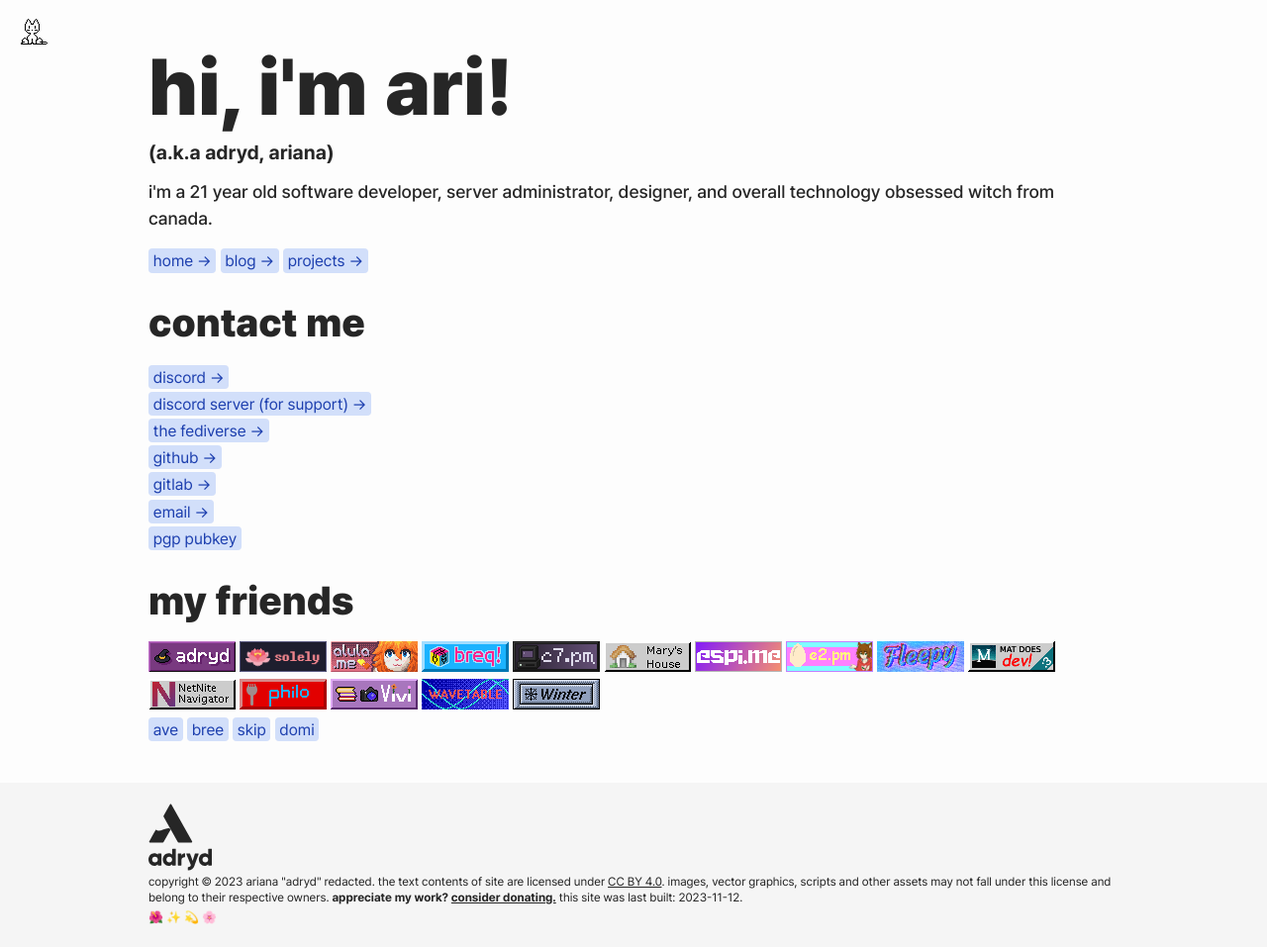
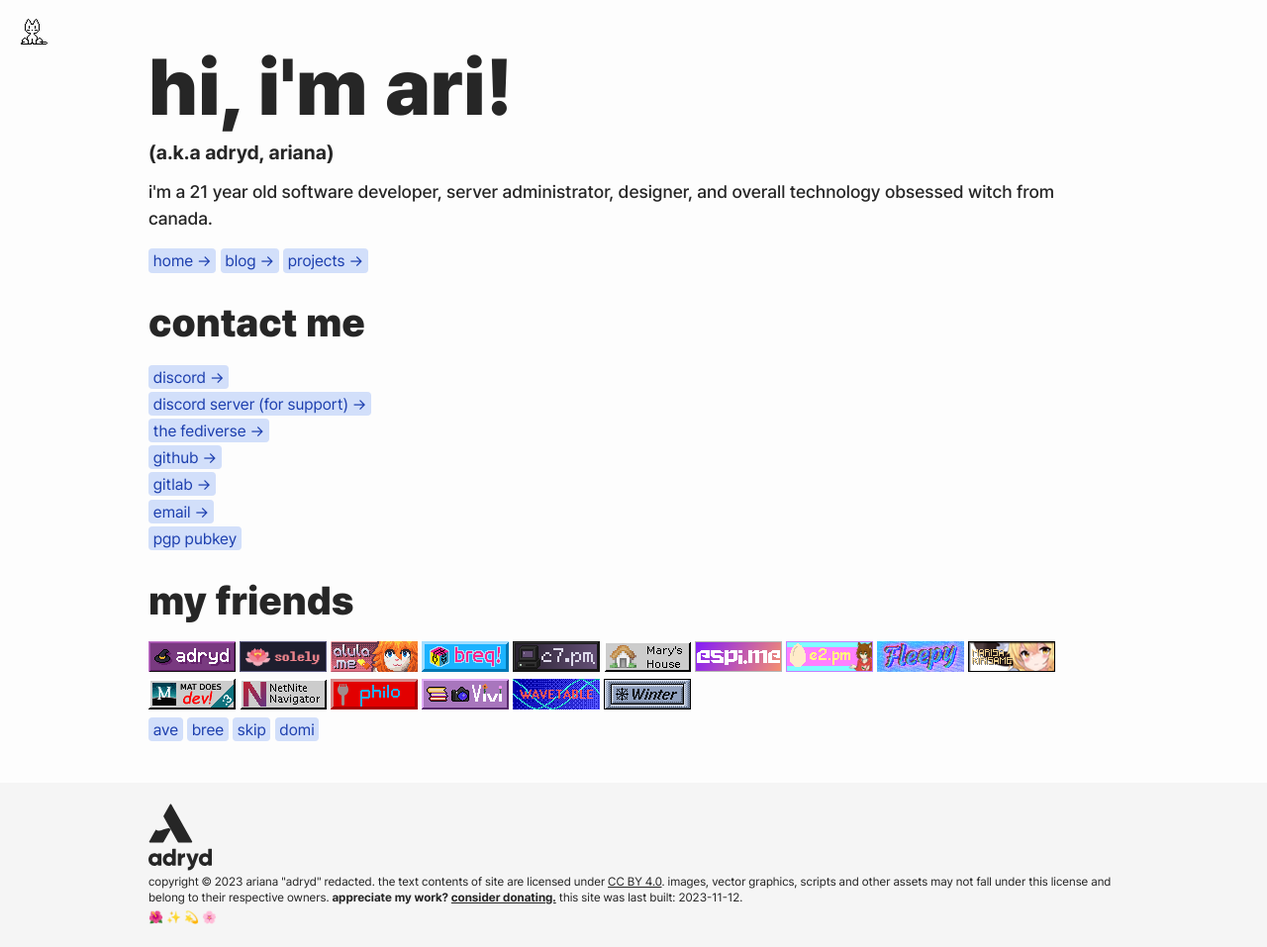
Before and after one commit to adryd325/website, a Jekyll site: the page built from index.html, in a window 1280 px wide. Shown: the whole page at 99% size. Built offline with Jekyll 4.4.1, drawn with Linux system fonts in a browser that asks for light colours.

Commit message:
add marisakirisame

```diff
--- a/index.html
+++ b/index.html
@@ -93,6 +93,9 @@ title: home
       <a class="inline-flex" href="//fleepy.tv"
         ><img src="/static/buttons/fleepy.png" alt="Fleepy"
       /></a>
+      <a class="inline-flex" href="//marisakirisame.net"
+        ><img src="/static/buttons/marisakirisame.png" alt="marisakirisame.net"
+      /></a>
       <a class="inline-flex" href="//matdoes.dev"
         ><img src="/static/buttons/matdoesdev.png" alt="matdoesdev"
       /></a>
```
Also changed, not shown: static/buttons/marisakirisame.png (added).
